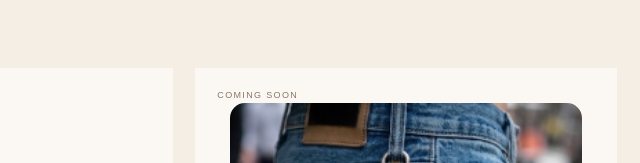
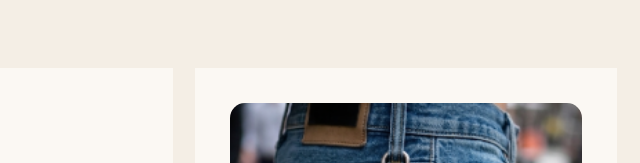
Before and after one commit to ryanasorausrex-boop/pawvault-store, a plain HTML site: page index.html in a window 1280 px wide. Shown: the part 1032-1195 px from the top of the page, 561-1201 px from the left. Drawn offline with Linux system fonts and the light colour scheme; grey boxes are pictures that could not be loaded.

Commit message:
Update index.html

```diff
--- a/index.html
+++ b/index.html
@@ -386,7 +386,7 @@ footer {
     </article>
 
   <article class="product-card">
-  <span class="tag">Coming soon</span>
+
   <img class="product-image"
        src="./pawvaultimage4.png"
        alt="Pet fur keepsake hanging from jeans">
```
